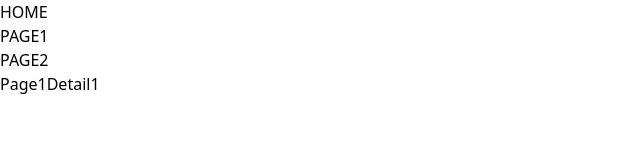
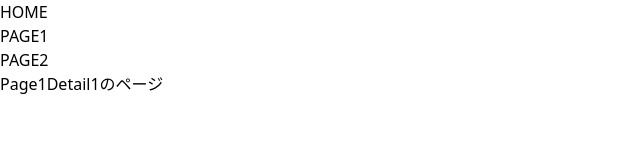
Before and after one commit to yuta925/typescript-, a React (Create React App) app: page /page1/detail1 in a window 1280 px wide. Shown: the top 162 px of the page, without its empty margins (0-640 px from the left). Built offline with nearby package versions, Linux system fonts and the light colour scheme.

Commit message:
親から子へstate受け渡し

```diff
--- a/src/pages/Page1.tsx
+++ b/src/pages/Page1.tsx
@@ -1,10 +1,13 @@
-import { Link } from "react-router-dom";
+import { Link, useNavigate } from "react-router-dom";
 
 export const Page1 = () => {
+  const arr = ["hoge", "fuga", "piyo"];
   return (
     <div>
       <h1>Page1</h1>
-      <Link to="/page1/detail1">Page1Detail1</Link>
+      <Link to="/page1/detail1" state={arr}>
+        Page1Detail1
+      </Link>
       <br />
       <Link to="/page1/detail2">Page1Detail2</Link>
     </div>
--- a/src/pages/Page1Detail1.tsx
+++ b/src/pages/Page1Detail1.tsx
@@ -1,3 +1,19 @@
+import { useLocation } from "react-router-dom";
+
 export const Page1Detail1 = () => {
-  return <div>Page1Detail1</div>;
+  const { state } = useLocation();
+  return (
+    <div>
+      <h1>Page1Detail1のページ</h1>
+      {state != null ? (
+        <ul>
+          {state.map((arr: any) => {
+            return <li key="arr">{arr}</li>;
+          })}
+        </ul>
+      ) : (
+        ""
+      )}
+    </div>
+  );
 };
```
